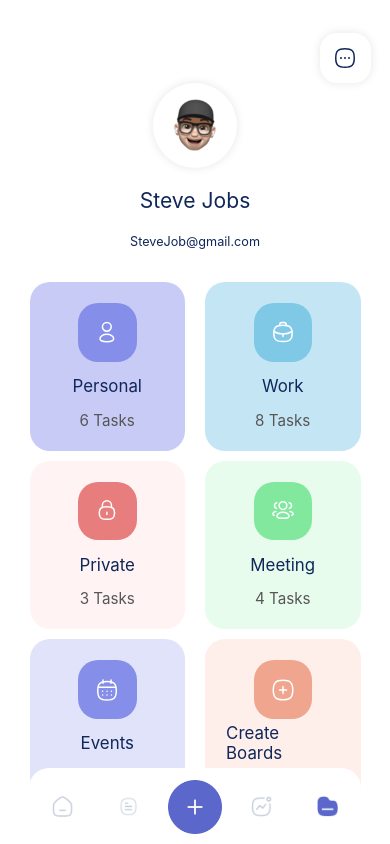
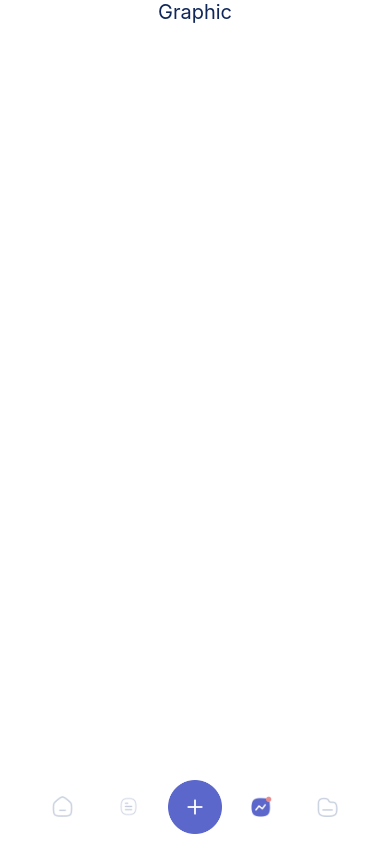
Before and after one commit to ng-anhhtuann/daily-app, a React Native app in the folder Daily/: screen /TabBar in a window 390 px wide. Built offline with nearby package versions, Linux system fonts and the light colour scheme.

Commit message:
Done with ScrollView action vs screens

```diff
--- a/Daily/src/frames/Start.js
+++ b/Daily/src/frames/Start.js
@@ -66,7 +66,6 @@ const styles = StyleSheet.create({
   },
   buttons: {
     height: DeviceHeight * 0.2,
-    backgroundColor: 'red',
     justifyContent: 'center',
     alignItems: 'center',
     alignContent: 'center',
--- a/Daily/src/frames/homes/Graphic.js
+++ b/Daily/src/frames/homes/Graphic.js
@@ -1,21 +1,33 @@
+/* eslint-disable react-native/no-inline-styles */
 import React from 'react';
-import {View, Text, StyleSheet} from 'react-native';
+import {ScrollView, View, Text, StyleSheet} from 'react-native';
 
-import {DeviceWidth, DeviceHeight} from '../../utils/device';
-import {BLUE_HEAVY, WHITE} from '../../utils/colors';
+import {BLUE_HEAVY, NAME_TEXT, WHITE} from '../../utils/colors';
+import {DeviceHeight, DeviceWidth} from '../../utils/device';
+import {title} from '../../utils/typo';
 
 const Graphic = () => {
   return (
-    <View style={styles.container}>
-      <Text>asdasdsad</Text>
-    </View>
+    <ScrollView style={styles.container}>
+      <Text
+        style={{
+          color: NAME_TEXT,
+          fontSize: title.medium,
+          textAlign: 'center',
+          marginBottom: title.medium,
+        }}>
+        Graphic
+      </Text>
+      <View
+        style={{height: DeviceHeight * 0.5, width: DeviceWidth * 0.5}}></View>
+    </ScrollView>
   );
 };
 const styles = StyleSheet.create({
   container: {
-    flex: 1,
-    alignItems: 'center',
     backgroundColor: WHITE,
+    paddingRight: DeviceWidth * 0.05,
+    paddingLeft: DeviceWidth * 0.05,
   },
 });
 export default Graphic;
--- a/Daily/src/frames/homes/Home.js
+++ b/Daily/src/frames/homes/Home.js
@@ -31,7 +31,6 @@ const Home = () => {
     userName: 'Steven',
     onPress: null,
   });
-  const [isComing, setIsComing] = useState(false);
   const renderHeader = useMemo(() => {
     return (
       <HeaderProfile
@@ -45,7 +44,7 @@ const Home = () => {
     );
   }, [userInfo.userName]);
   return (
-    <ScrollView style={styles.container}>
+    <ScrollView style={styles.container} showsVerticalScrollIndicator={false}>
       {renderHeader}
       <View style={styles.compilation}>
         <Text style={styles.greeting}>Compilation</Text>
@@ -104,6 +103,7 @@ const Home = () => {
           nameTag={['Home', 'Urgent']}
         />
       </View>
+      <View style={{height: DeviceHeight * 0.1}} />
     </ScrollView>
   );
 };
--- a/Daily/src/frames/homes/Profile.js
+++ b/Daily/src/frames/homes/Profile.js
@@ -1,5 +1,5 @@
 import React from 'react';
-import {View, StyleSheet} from 'react-native';
+import {ScrollView, View, StyleSheet} from 'react-native';
 
 import {DeviceWidth, DeviceHeight} from '../../utils/device';
 import {WHITE} from '../../utils/colors';
@@ -10,7 +10,7 @@ import Gravatar from '../../shared/Gravatar';
 
 const Profile = () => {
   return (
-    <View style={styles.container}>
+    <ScrollView style={styles.container} showsVerticalScrollIndicator={false}>
       <SettingButton
         buttonContainer={styles.buttonContainer}
         buttonHolder={styles.buttonHolder}
@@ -19,30 +19,29 @@ const Profile = () => {
         avatar={imgs.profileAvatar}
         name={'Steve Jobs'}
         mail={'SteveJob@gmail.com'}
+        customStyle={undefined}
       />
       <Category
         categoryContainer={styles.categoryContainer}
         sideCategory={styles.sideCategory}
       />
-    </View>
+      <View style={{height: DeviceHeight * 0.1}} />
+    </ScrollView>
   );
 };
 const styles = StyleSheet.create({
-  categoryContainer: {flex: 7, flexDirection: 'row'},
+  categoryContainer: {flexDirection: 'row'},
   sideCategory: {
     width: '50%',
     height: '100%',
     alignItems: 'center',
-    padding: 10,
   },
   container: {
-    flex: 1,
     paddingLeft: DeviceWidth * 0.05,
     paddingRight: DeviceWidth * 0.05,
     backgroundColor: WHITE,
   },
   buttonContainer: {
-    flex: 1,
     justifyContent: 'flex-end',
     alignItems: 'flex-end',
   },
--- a/Daily/src/frames/homes/TabBar.js
+++ b/Daily/src/frames/homes/TabBar.js
@@ -22,7 +22,7 @@ const TabBar = () => {
         headerShown: false,
         tabBarStyle: styles.tabBar,
       }}
-      initialRouteName={'Profile'}>
+      initialRouteName={'Graphic'}>
       <Tab.Screen
         name="Home"
         component={Home}
--- a/Daily/src/frames/homes/Tasks.js
+++ b/Daily/src/frames/homes/Tasks.js
@@ -66,7 +66,7 @@ const Tasks = () => {
     },
   ];
   return (
-    <ScrollView style={styles.container}>
+    <ScrollView style={styles.container} showsVerticalScrollIndicator={false}>
       <SearchEngine />
       <TaskTitle
         taskCalendarHolder={styles.taskCalendarHolder}
@@ -84,6 +84,7 @@ const Tasks = () => {
       <HorizontalTask timePivot={'08:00'} taskArray={task8Array} />
       <HorizontalTask timePivot={'09:00'} taskArray={task9Array} />
       <HorizontalTask timePivot={'10:00'} taskArray={task10Array} />
+      <View style={{height: DeviceHeight * 0.1}} />
     </ScrollView>
   );
 };
--- a/Daily/src/shared/CategoryItem.js
+++ b/Daily/src/shared/CategoryItem.js
@@ -17,20 +17,23 @@ const CategoryItem = ({
       <View style={[styles.iconHolder, {backgroundColor: colorIcon}]}>
         {icon}
       </View>
-      <Text style={styles.title}>{title}</Text>
+      <Text style={styles.title} numberOfLines={2}>
+        {title}
+      </Text>
       <Text style={styles.taskText}>{numberOfTasks} Tasks</Text>
     </TouchableOpacity>
   );
 };
 const styles = StyleSheet.create({
   container: {
-    width: '100%',
-    height: '30%',
-    marginTop: 10,
+    width: DeviceWidth * 0.4,
+    height: DeviceWidth * 0.4,
+    overflow: 'hidden',
+    marginTop: 20,
     borderRadius: 20,
     alignItems: 'center',
     justifyContent: 'space-between',
-    padding: DeviceHeight * 0.025,
+    padding: 20,
   },
   iconHolder: {
     width: DeviceWidth * 0.15,
--- a/Daily/src/shared/Gravatar.js
+++ b/Daily/src/shared/Gravatar.js
@@ -2,10 +2,11 @@ import React from 'react';
 import {View, Image, Text, StyleSheet} from 'react-native';
 import {NAME_TEXT} from '../utils/colors';
 import {DeviceHeight} from '../utils/device';
+import {title} from '../utils/typo';
 
-const Gravatar = ({avatar, name, mail}) => {
+const Gravatar = ({avatar, name, mail, customStyle}) => {
   return (
-    <View style={styles.container}>
+    <View style={[styles.container, customStyle]}>
       <View style={styles.avatarContainer}>
         <Image source={avatar} style={styles.imgStyle} />
       </View>
@@ -16,12 +17,11 @@ const Gravatar = ({avatar, name, mail}) => {
 };
 const styles = StyleSheet.create({
   container: {
-    flex: 2,
     justifyContent: 'space-between',
     alignItems: 'center',
-    marginBottom: DeviceHeight * 0.015,
   },
   avatarContainer: {
+    marginBottom: 15,
     backgroundColor: 'white',
     height: DeviceHeight * 0.1,
     width: DeviceHeight * 0.1,
@@ -32,7 +32,7 @@ const styles = StyleSheet.create({
     shadowRadius: 10,
   },
   imgStyle: {width: '50%', height: '61.6%'},
-  nameStyle: {color: NAME_TEXT, fontSize: DeviceHeight * 0.025},
-  mailStyle: {color: NAME_TEXT, fontSize: DeviceHeight * 0.015},
+  nameStyle: {color: NAME_TEXT, fontSize: title.medium, marginBottom: 15},
+  mailStyle: {color: NAME_TEXT, fontSize: title.text},
 });
 export default Gravatar;
--- /dev/null
+++ b/Daily/src/utils/typo.js
@@ -0,0 +1,18 @@
+export const title = {
+  tiny: 10,
+  text: 15,
+  medium: 20,
+  big: 25,
+  huge: 30,
+  omg: 40,
+};
+export const space = {
+  tiny: 5,
+  baby: 10,
+  aBit: 15,
+  medium: 20,
+  big: 25,
+  huge: 30,
+  lmao: 35,
+  omg: 40,
+};
```
Also changed, not shown: Daily/src/shared/Category.js (+1 -6 lines), Daily/src/shared/Priority.js (added, +7 -0 lines), 1 other file (tests, documents, lock files or other folders).
